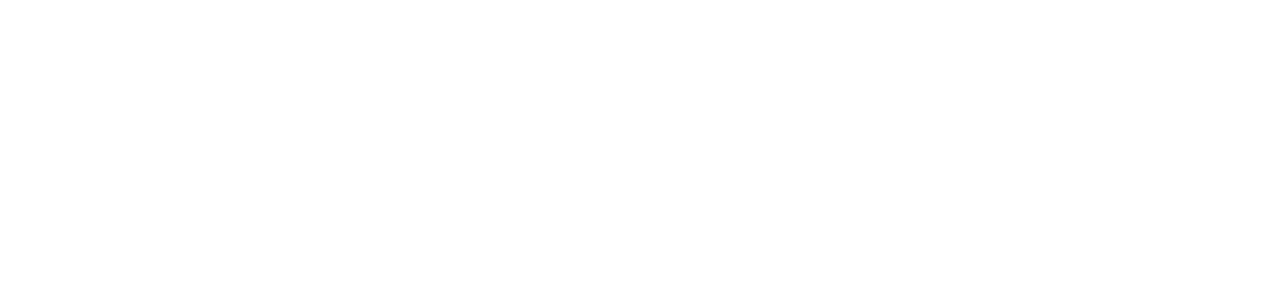
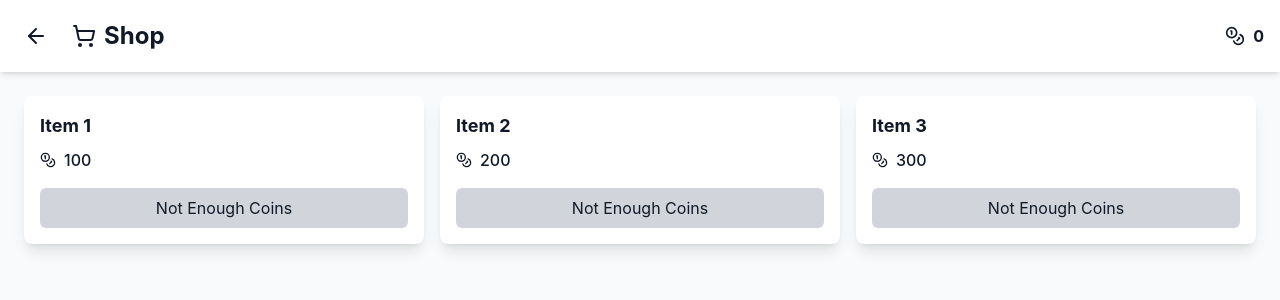
Before and after one commit to dbischoff777/reflexa, a React (Create React App) app: page /shop in a window 1280 px wide. Before the commit this address had no page. Shown: the top 300 px of the page. Built offline with nearby package versions, Linux system fonts and the light colour scheme.

Commit message:
added a premature shop

```diff
--- a/src/App.js
+++ b/src/App.js
@@ -9,6 +9,7 @@
 import { PlayerProvider } from './utils/PlayerContext';
 import 'react-toastify/dist/ReactToastify.css';
 import { ToastContainer } from 'react-toastify';
+import Shop from './components/Shop';
 
 // Create a wrapper component to access the context
 const AppRoutes = () => {
@@ -21,6 +22,7 @@
       <Route path="/settings" element={<Settings />} />
       <Route path="/leaderboard" element={<Leaderboard />} />
       <Route path="/profile" element={<PlayerProfile />} />
+      <Route path="/shop" element={<Shop />} />
     </Routes>
   );
 };
--- a/src/PopItGameUI.jsx
+++ b/src/PopItGameUI.jsx
@@ -8,6 +8,7 @@
 import ScreenProtectionStatus from './components/ScreenProtectionStatus';
 import DailyQuests from './DailyQuests';
 import WeeklyQuests from './WeeklyQuests';
+import Shop from './components/Shop';
 
 const PopItGameUI = ({
   settings,
@@ -828,6 +829,18 @@
                 Start Game
               </button>
 
+              {/* Shop Button */}
+              <Link
+                to="/shop"
+                className={`w-full max-w-xs py-2 px-4 rounded-lg font-semibold text-center ${
+                  settings.theme === 'dark'
+                    ? 'bg-green-600 hover:bg-green-700 text-white'
+                    : 'bg-green-600 hover:bg-green-700 text-white'
+                }`}
+              >
+                Shop
+              </Link>
+
               {/* Header for Quests */}
               <h3 className={`text-lg font-semibold mt-4 ${
                 settings.theme === 'dark' ? 'text-gray-200' : 'text-gray-700'
--- /dev/null
+++ b/src/components/Shop.jsx
@@ -0,0 +1,115 @@
+import React, { useState } from 'react';
+import { usePlayer } from '../utils/PlayerContext';
+import { useSettings } from '../Settings';
+import { ShoppingCart, Coins, ArrowLeft } from 'lucide-react';
+import { useNavigate } from 'react-router-dom';
+
+const Shop = () => {
+  const navigate = useNavigate();
+  const { playerData, updatePlayerData } = usePlayer();
+  const { settings } = useSettings();
+  const [items, setItems] = useState([
+    { id: 1, name: 'Item 1', cost: 100, unlocked: false },
+    { id: 2, name: 'Item 2', cost: 200, unlocked: false },
+    { id: 3, name: 'Item 3', cost: 300, unlocked: false },
+  ]);
+
+  const handlePurchase = (itemId) => {
+    const item = items.find(i => i.id === itemId);
+    if (playerData.coins >= item.cost && !item.unlocked) {
+        updatePlayerData(prevData => ({
+        ...prevData,
+        coins: prevData.coins - item.cost,
+      }));
+      setItems(prevItems =>
+        prevItems.map(i =>
+          i.id === itemId ? { ...i, unlocked: true } : i
+        )
+      );
+    }
+  };
+
+  const handleBack = () => {
+    navigate(-1);
+  };
+
+  const isDark = settings.theme === 'dark';
+
+  return (
+    <div className={`min-h-screen w-full flex flex-col ${
+      isDark ? 'bg-gray-900 text-white' : 'bg-gray-50 text-gray-900'
+    }`}>
+      {/* Header */}
+      <div className={`sticky top-0 z-10 p-4 ${
+        isDark ? 'bg-gray-800' : 'bg-white'
+      } shadow-md`}>
+        <div className="max-w-7xl mx-auto flex justify-between items-center">
+          <div className="flex items-center gap-4">
+            <button
+              onClick={handleBack}
+              className={`p-2 rounded-full transition-colors ${
+                isDark
+                  ? 'hover:bg-gray-700'
+                  : 'hover:bg-gray-100'
+              }`}
+              aria-label="Go back"
+            >
+              <ArrowLeft className="w-6 h-6" />
+            </button>
+            <div className="flex items-center gap-2">
+              <ShoppingCart className="w-6 h-6" />
+              <h1 className="text-xl font-bold sm:text-2xl">Shop</h1>
+            </div>
+          </div>
+          <div className="flex items-center gap-2">
+            <Coins className="w-5 h-5" />
+            <span className="font-bold">{playerData.coins}</span>
+          </div>
+        </div>
+      </div>
+
+      {/* Main Content */}
+      <div className="flex-grow p-4 sm:p-6">
+        <div className="max-w-7xl mx-auto">
+          <div className="grid grid-cols-1 sm:grid-cols-2 lg:grid-cols-3 gap-4">
+            {items.map(item => (
+              <div
+                key={item.id}
+                className={`relative p-4 rounded-lg shadow-lg transition-all duration-200 ${
+                  item.unlocked
+                    ? 'bg-green-100 dark:bg-green-900'
+                    : isDark
+                      ? 'bg-gray-800 hover:bg-gray-700'
+                      : 'bg-white hover:bg-gray-50'
+                }`}
+              >
+                <div className="flex flex-col h-full">
+                  <h3 className="text-lg font-bold mb-2">{item.name}</h3>
+                  <div className="flex items-center gap-2 mb-4">
+                    <Coins className="w-4 h-4" />
+                    <p className="font-medium">{item.cost}</p>
+                  </div>
+                  <button
+                    className={`w-full mt-auto px-4 py-2 rounded-md transition-colors duration-200 ${
+                      item.unlocked
+                        ? 'bg-gray-400 cursor-not-allowed'
+                        : playerData.coins >= item.cost
+                          ? 'bg-purple-600 hover:bg-purple-700 text-white'
+                          : 'bg-gray-300 cursor-not-allowed'
+                    }`}
+                    onClick={() => handlePurchase(item.id)}
+                    disabled={item.unlocked || playerData.coins < item.cost}
+                  >
+                    {item.unlocked ? 'Unlocked' : playerData.coins >= item.cost ? 'Buy' : 'Not Enough Coins'}
+                  </button>
+                </div>
+              </div>
+            ))}
+          </div>
+        </div>
+      </div>
+    </div>
+  );
+};
+
+export default Shop;
```
